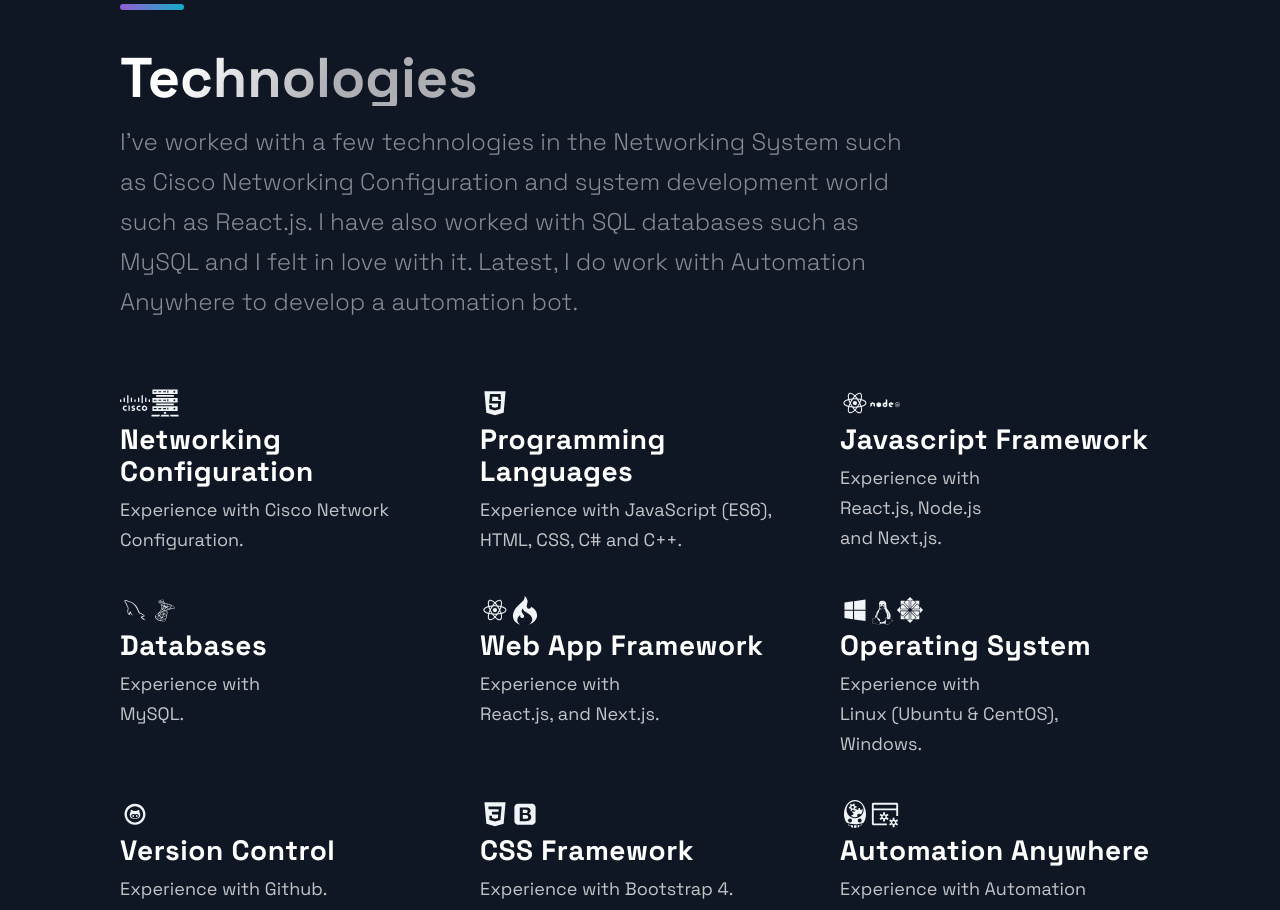
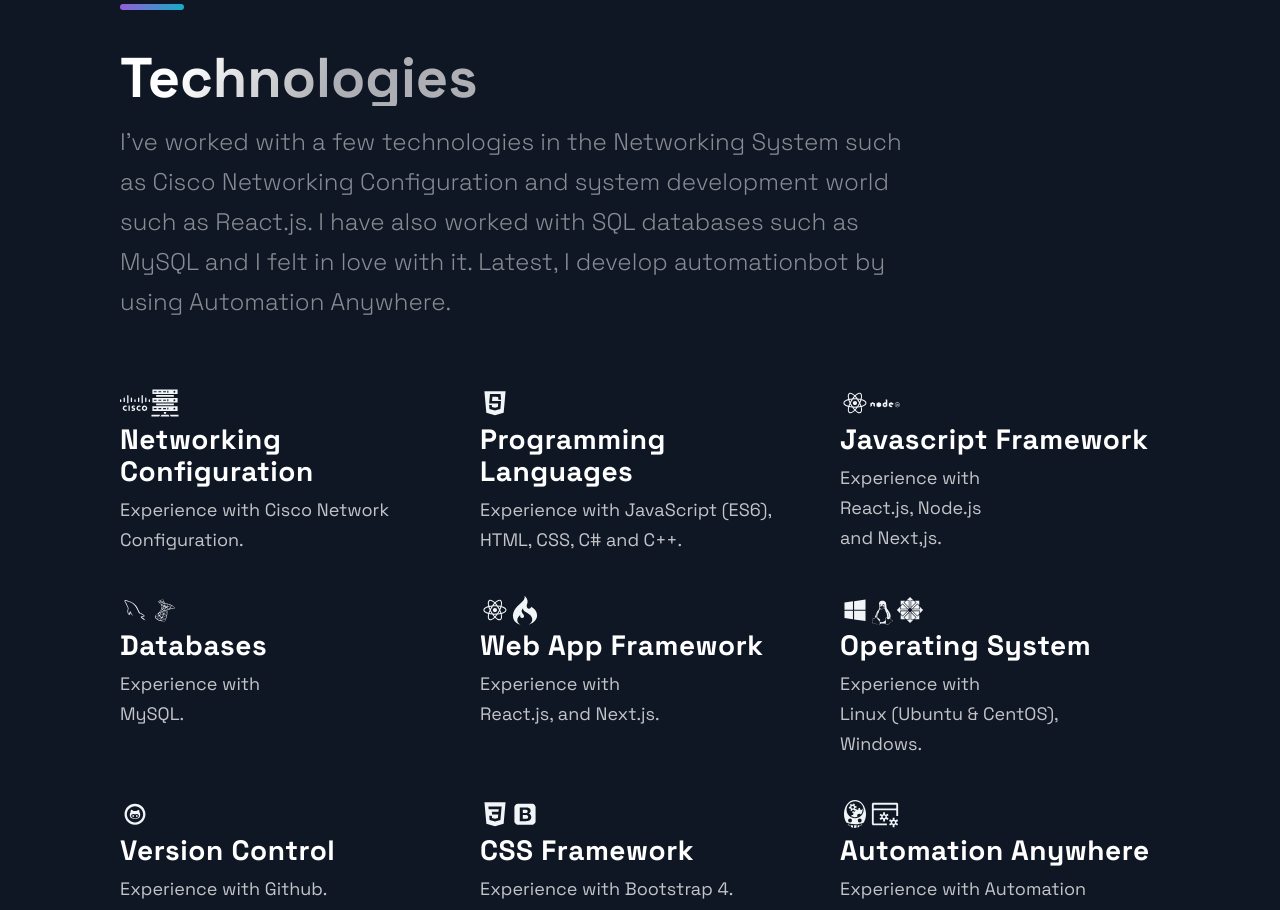
Before and after one commit to ilyshkmi/portfolio, a Next.js app: page / in a window 1280 px wide. Shown: the part 1720-2630 px from the top of the page. Built offline with nearby package versions, Linux system fonts and the light colour scheme.

Commit message:
Update Technologies.js
update

```diff
--- a/src/components/Technologies/Technologies.js
+++ b/src/components/Technologies/Technologies.js
@@ -52,7 +52,7 @@
       I've worked with a few technologies in the Networking System such as Cisco
       Networking Configuration and system development world such as React.js.
       I have also worked with SQL databases such as MySQL and I felt in love
-      with it. Latest, I do work with Automation Anywhere to develop a automation bot.
+      with it. Latest, I develop automationbot by using Automation Anywhere.
     </SectionText>
     <List>
       <ListItem>
```
